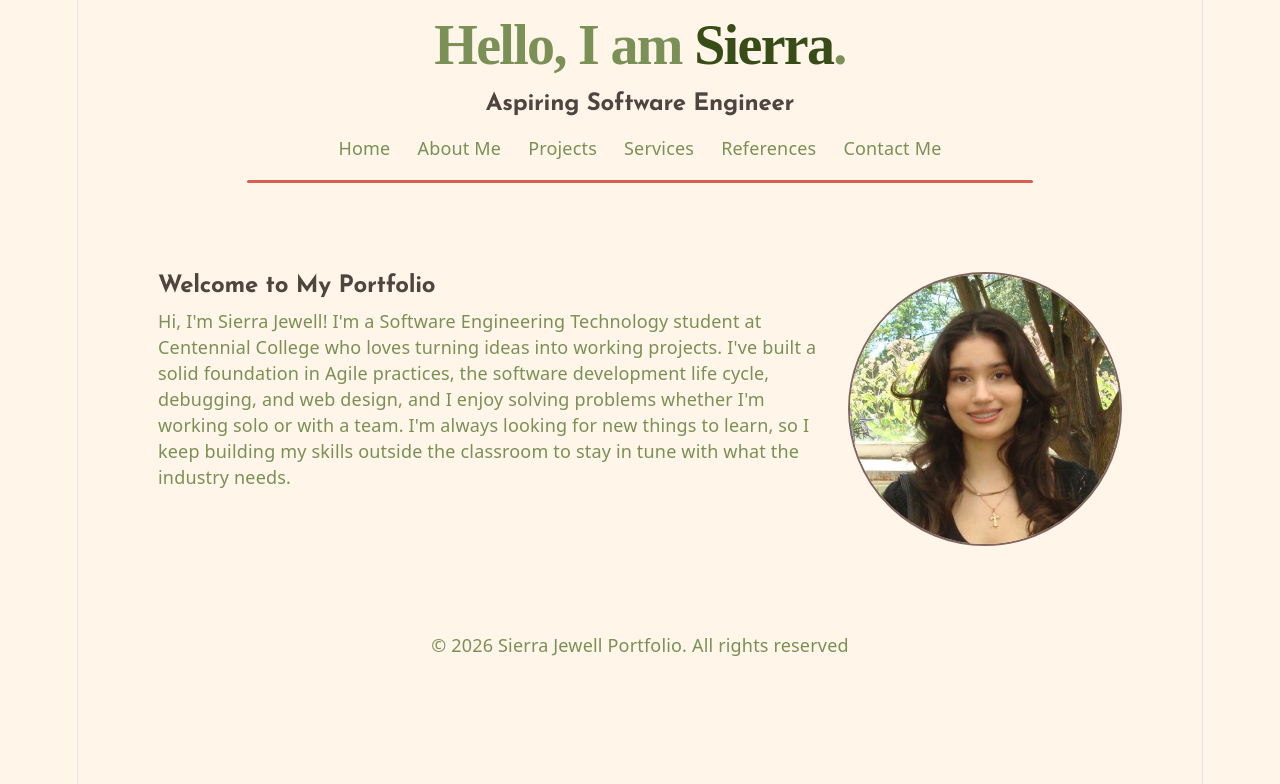
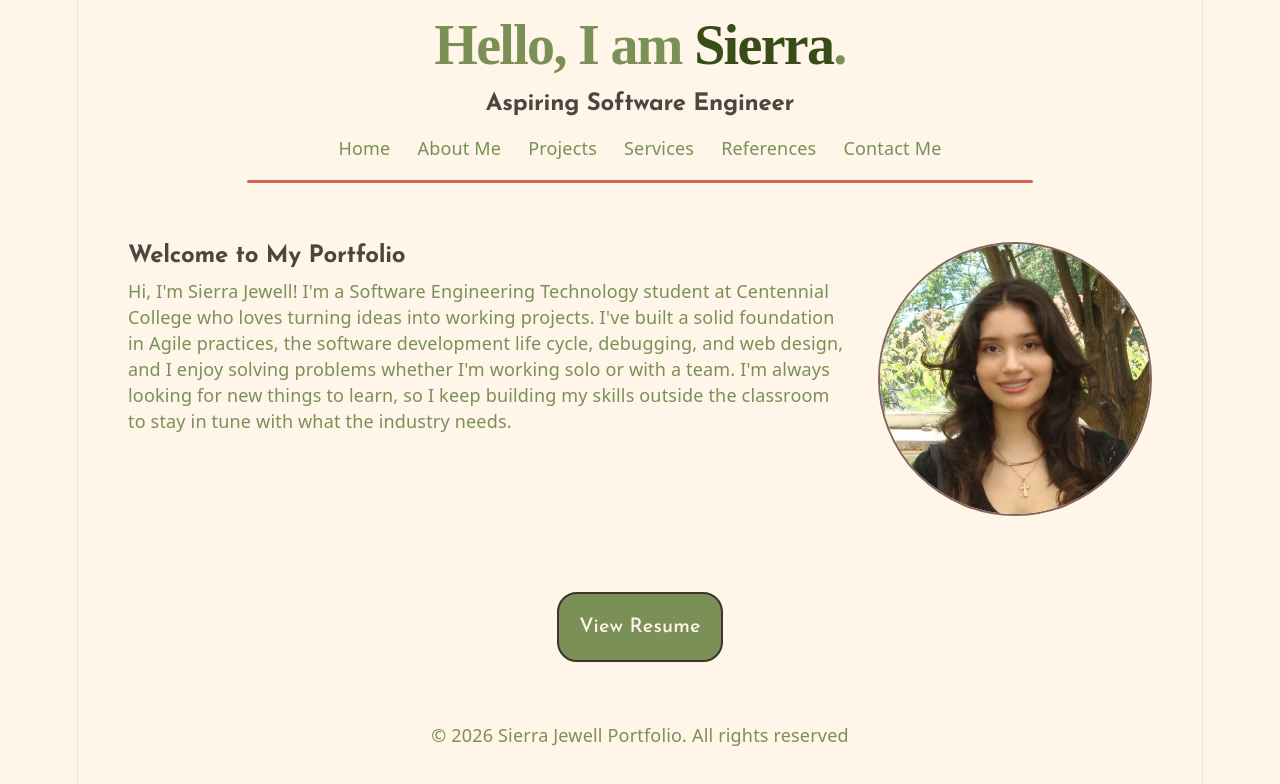
Before and after one commit to SierraJ212/Sierra_Jewell_Portfolio_Website, a React (Vite) app in the folder client/: page /about in a window 1280 px wide. Shown: the top 784 px of the page. Built offline with nearby package versions, Linux system fonts and the light colour scheme; the HTML template or start-up script is replaced by a standard one; a web font is replaced by a local one.

Commit message:
added link to resume and styled it in CSS

```diff
--- a/client/src/components/About.jsx
+++ b/client/src/components/About.jsx
@@ -1,14 +1,23 @@
 
 import profilePic from "../assets/pfp.JPG";
 import Layout from "./Layout";
+import resume from "../assets/Sierra Jewell Resume_Enercare.pdf";
+
 function About() {
   return (
-    <div className="homepage">
+    <div>
         <Layout
             image={profilePic}
             title="Welcome to My Portfolio"
             description="Hi, I'm Sierra Jewell! I'm a Software Engineering Technology student at Centennial College who loves turning ideas into working projects. I've built a solid foundation in Agile practices, the software development life cycle, debugging, and web design, and I enjoy solving problems whether I'm working solo or with a team. I'm always looking for new things to learn, so I keep building my skills outside the classroom to stay in tune with what the industry needs."
         />
+        <div>
+          <p>
+            <a href={resume} target="_blank" className="resumeBtn" rel="noopener noreferrer">
+              View Resume
+            </a>
+          </p>
+        </div>
     </div>
   );
 }
--- a/client/src/index.css
+++ b/client/src/index.css
@@ -178,15 +178,7 @@ nav {
   }
 }
 
-.homepage{
-  margin: 0;
-  display: flex;
-  flex-direction: row;
-  text-align: left;
-  padding: 30px;
-  justify-content: center;
-  gap:30px;
-}
+
 .pfp{
   border-radius: 50%;
   max-width: 250px;
@@ -246,3 +238,23 @@ hr {
 .btn:hover{
   transform: scale(1.09);
 }
+
+.resumeBtn{
+  display: inline-block;
+  text-decoration: none;
+  font-weight: 500;
+  color: #FEF5E8;
+  font-size: 20px;
+  padding: 20px;
+  font-family: 'Josefin Sans',Arial;
+  transition: 0.3s ease;
+  border: 2px solid #3F322F;
+  max-height: 10%;
+  background-color: #7A9057;
+  border-radius: 20px;
+  margin: 20px 0 60px;
+}
+
+.resumeBtn:hover{
+  transform: scale(1.09);
+}
```
Also changed, not shown: 1 other file (tests, documents, lock files or other folders).
